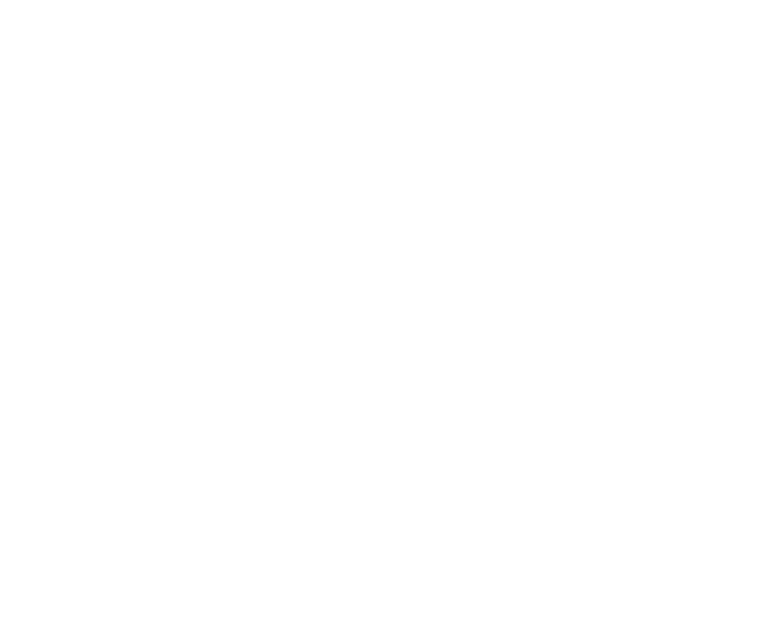
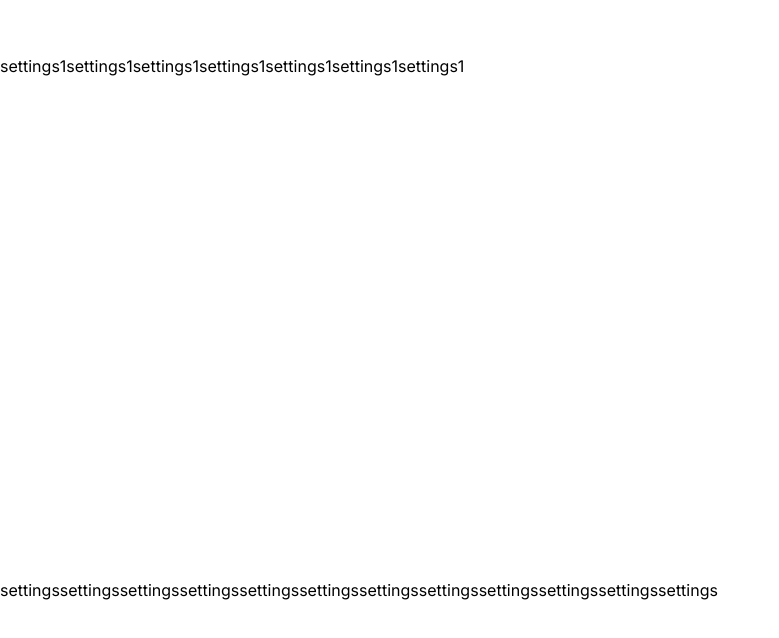
Before and after one commit to jiasenwqbr/nextjs-learning, a Next.js app: page /dashboard in a window 1280 px wide. Shown: the part 566-1204 px from the top of the page, without its empty margins (0-779 px from the left). Before the commit the page ends 800 px from the top, so only its background shows below. Built offline with nearby package versions, Linux system fonts and the light colour scheme.

Commit message:
Scrolling to an id

```diff
--- a/src/app/dashboard/page.tsx
+++ b/src/app/dashboard/page.tsx
@@ -1,5 +1,4 @@
 import Link from "next/link";
-
 export default function Page() {
   return (
     <section>
@@ -7,6 +6,18 @@
       <Link href="/">
         <h2 className={"text-3xl text-orange-500"}>back to main</h2>
       </Link>
+
+      <section id="settings1">
+        <div style={{ height: "500px" }}></div>
+        <p>settings1settings1settings1settings1settings1settings1settings1</p>
+      </section>
+      <section id="settings">
+        <div style={{ height: "500px" }}></div>
+        <p>
+          settingssettingssettingssettingssettingssettingssettingssettingssettingssettingssettingssettings
+        </p>
+        <div style={{ height: "500px" }}></div>
+      </section>
     </section>
   );
 }
--- a/src/app/dashboard/settings/page.tsx
+++ b/src/app/dashboard/settings/page.tsx
@@ -1,3 +1,3 @@
 export default function Page() {
-  return <h1 className={"text-4xl text-orange-500"}>Hello Next.js!</h1>;
+  return <h1 className={"text-4xl text-orange-500"}>Hello Next.js!setings</h1>;
 }
--- a/src/app/page.tsx
+++ b/src/app/page.tsx
@@ -1,7 +1,9 @@
+"use client";
 import Image from "next/image";
 import Link from "next/link";
 import { Links } from "./components/links";
 import PostList from "./blog/PostList";
+import { useRouter } from "next/navigation";
 
 export default function Home() {
   const postData = [
@@ -9,6 +11,7 @@
     { id: "2", slug: "bbbb", title: "bbb" },
     { id: "3", slug: "cccc", title: "ccc" },
   ];
+  const router = useRouter();
   return (
     <>
       <Link href="/dashboard">
@@ -17,6 +20,14 @@
       </Link>
       <Links></Links>
       <PostList posts={postData}></PostList>
+
+      <Link href="/dashboard#settings" scroll={true}>
+        Settings
+      </Link>
+      <br />
+      <button type="button" onClick={() => router.push("/dashboard")}>
+        dashboard
+      </button>
     </>
   );
 }
```
Also changed, not shown: 1 other file (tests, documents, lock files or other folders).
